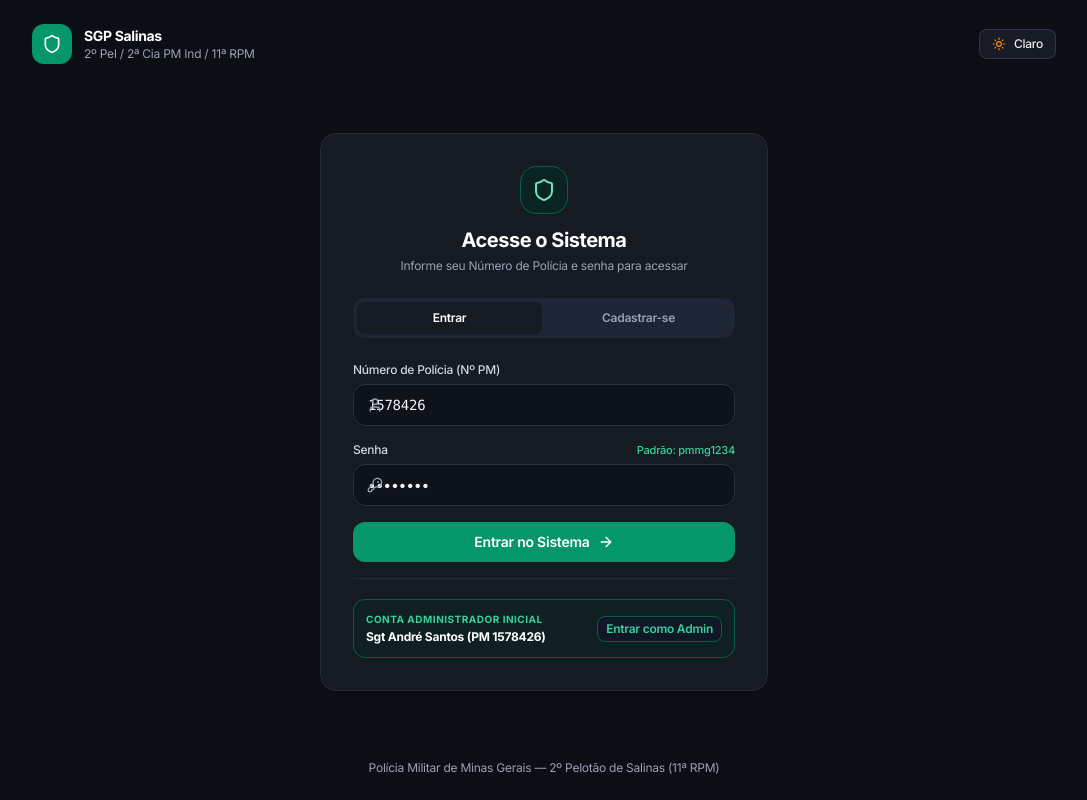
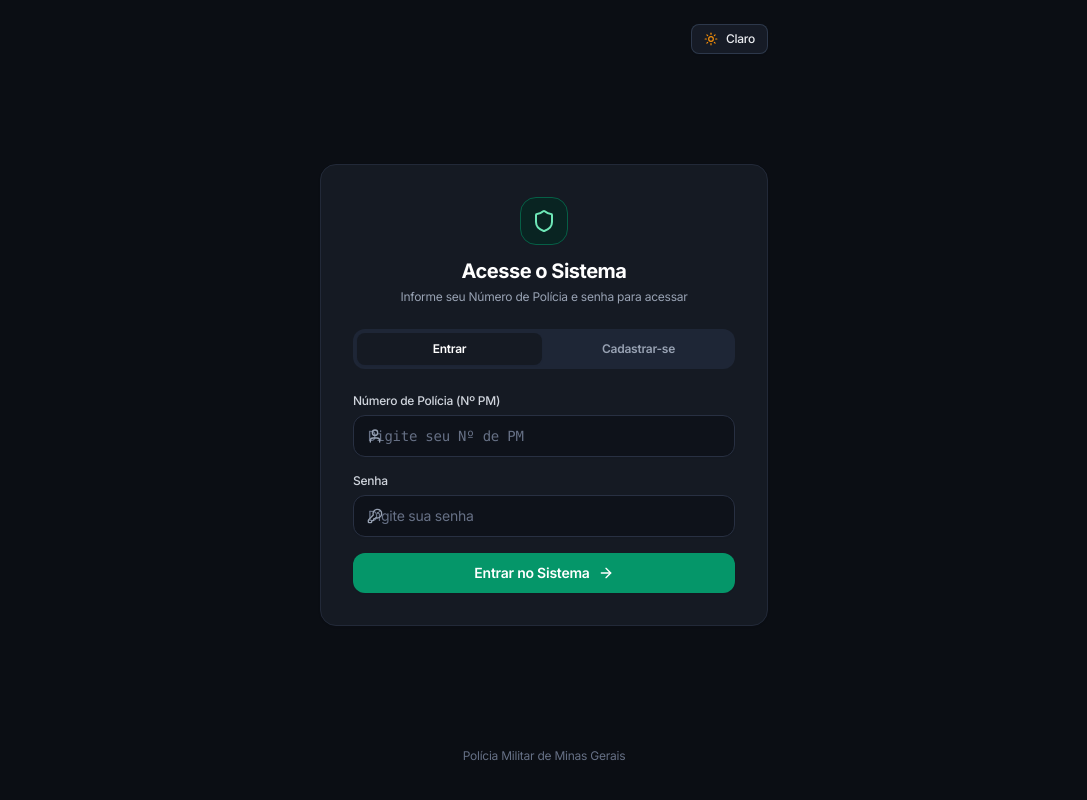
Before and after one commit to sistemapelsalinas-svg/Sistema_Pel_Salinas, a Next.js app: page /login in a window 1280 px wide. Shown: the whole page, without its empty margins (96-1183 px from the left). Built offline with nearby package versions, Linux system fonts and the light colour scheme.

Commit message:
feat(auth): clean login and register view, remove pre-filled admin credentials, remove equipe selection in self-register, apply Inter font

```diff
--- a/src/app/dashboard/usuarios/page.tsx
+++ b/src/app/dashboard/usuarios/page.tsx
@@ -105,7 +105,7 @@ export default function GestaoUsuariosPage() {
     u.nome_completo.toLowerCase().includes(searchTerm.toLowerCase()) ||
     u.nome_guerra.toLowerCase().includes(searchTerm.toLowerCase()) ||
     u.numero_pm.includes(searchTerm) ||
-    u.equipe_padrao.toLowerCase().includes(searchTerm.toLowerCase())
+    (u.equipe_padrao || '').toLowerCase().includes(searchTerm.toLowerCase())
   );
 
   return (
--- a/src/app/login/page.tsx
+++ b/src/app/login/page.tsx
@@ -2,34 +2,32 @@
 
 import React, { useState } from 'react';
 import { useAuth } from '@/lib/auth-context';
-import { Shield, KeyRound, User, ArrowRight, AlertCircle, Sparkles, UserPlus, Phone, Lock } from 'lucide-react';
+import { Shield, KeyRound, User, ArrowRight, AlertCircle, UserPlus, Phone, Lock } from 'lucide-react';
 import { ThemeToggle } from '@/components/theme-toggle';
-import { DEFAULT_TEAMS } from '@/lib/mock-data';
 import { UserRole } from '@/lib/types';
 
 export default function LoginPage() {
   const { login, register } = useAuth();
   const [activeTab, setActiveTab] = useState<'LOGIN' | 'CADASTRO'>('LOGIN');
 
-  // Login Form
-  const [numeroPm, setNumeroPm] = useState('1578426');
-  const [password, setPassword] = useState('pmmg1234');
+  // Login Form (100% limpo, sem pré-preenchimento)
+  const [numeroPm, setNumeroPm] = useState('');
+  const [password, setPassword] = useState('');
   const [error, setError] = useState('');
   const [loading, setLoading] = useState(false);
 
-  // Cadastro Form
+  // Cadastro Form (Sem especificação de equipe)
   const [cadGraduacao, setCadGraduacao] = useState('Sd');
   const [cadNomeGuerra, setCadNomeGuerra] = useState('');
   const [cadNomeCompleto, setCadNomeCompleto] = useState('');
   const [cadNumeroPm, setCadNumeroPm] = useState('');
   const [cadWhatsapp, setCadWhatsapp] = useState('');
-  const [cadEquipe, setCadEquipe] = useState('ALFA 1');
   const [cadPassword, setCadPassword] = useState('');
 
   const handleLoginSubmit = async (e: React.FormEvent) => {
     e.preventDefault();
     if (!numeroPm.trim()) {
-      setError('Por favor, informe seu Número de PM.');
+      setError('Por favor, informe seu Número de Polícia.');
       return;
     }
 
@@ -61,7 +59,6 @@ export default function LoginPage() {
       whatsapp: cadWhatsapp.trim() || '38999990000',
       password_hash: cadPassword.trim(),
       role: 'EQUIPE' as UserRole,
-      equipe_padrao: cadEquipe,
       primeiro_acesso: false,
       ativo: true
     });
@@ -73,24 +70,15 @@ export default function LoginPage() {
   };
 
   return (
-    <div className="min-h-screen bg-[#F4F5F7] dark:bg-[#0B0E14] flex flex-col justify-between p-4 sm:p-6 text-gray-900 dark:text-gray-100 relative">
+    <div className="min-h-screen bg-[#F4F5F7] dark:bg-[#0B0E14] flex flex-col justify-between p-4 sm:p-6 text-gray-900 dark:text-gray-100 font-sans relative">
 
-      {/* Top Bar */}
-      <div className="flex items-center justify-between z-10 max-w-5xl mx-auto w-full">
-        <div className="flex items-center gap-3">
-          <div className="w-10 h-10 rounded-xl bg-gray-950 dark:bg-emerald-600 text-white flex items-center justify-center shadow-xs">
-            <Shield className="w-5 h-5" />
-          </div>
-          <div>
-            <h1 className="font-bold text-sm tracking-tight text-gray-900 dark:text-white">SGP Salinas</h1>
-            <p className="text-xs text-gray-500 dark:text-gray-400">2º Pel / 2ª Cia PM Ind / 11ª RPM</p>
-          </div>
-        </div>
+      {/* Top Bar Limpo (Apenas Alternador de Tema) */}
+      <div className="flex items-center justify-end z-10 max-w-md mx-auto w-full">
         <ThemeToggle />
       </div>
 
-      {/* Main Card (Untitled UI Style) */}
-      <div className="max-w-md w-full mx-auto my-8 z-10">
+      {/* Main Card */}
+      <div className="max-w-md w-full mx-auto my-auto py-6 z-10">
         <div className="untitled-card p-8 shadow-sm">
 
           <div className="text-center mb-6">
@@ -98,12 +86,12 @@ export default function LoginPage() {
               <Shield className="w-6 h-6" />
             </div>
             <h2 className="text-xl font-bold text-gray-900 dark:text-white tracking-tight">
-              {activeTab === 'LOGIN' ? 'Acesse o Sistema' : 'Novo Cadastro Militar'}
+              {activeTab === 'LOGIN' ? 'Acesse o Sistema' : 'Novo Cadastro'}
             </h2>
             <p className="text-xs text-gray-500 dark:text-gray-400 mt-1">
               {activeTab === 'LOGIN'
                 ? 'Informe seu Número de Polícia e senha para acessar'
-                : 'Cadastre seus dados para acesso ao 2º Pelotão de Salinas'}
+                : 'Preencha seus dados para criar sua conta de acesso'}
             </p>
           </div>
 
@@ -141,7 +129,7 @@ export default function LoginPage() {
           )}
 
           {activeTab === 'LOGIN' ? (
-            /* Formulário de Login */
+            /* Formulário de Login Limpo */
             <form onSubmit={handleLoginSubmit} className="space-y-4">
               <div>
                 <label className="block text-xs font-medium text-gray-700 dark:text-gray-300 mb-1.5">
@@ -151,22 +139,20 @@ export default function LoginPage() {
                   <User className="w-4 h-4 text-gray-400 absolute left-3.5 top-1/2 -translate-y-1/2" />
                   <input
                     type="text"
-                    placeholder="Ex: 1578426"
+                    placeholder="Digite seu Nº de PM"
                     value={numeroPm}
                     onChange={(e) => setNumeroPm(e.target.value)}
                     className="untitled-input pl-10 font-mono"
                     required
+                    autoComplete="username"
                   />
                 </div>
               </div>
 
               <div>
-                <div className="flex items-center justify-between mb-1.5">
-                  <label className="text-xs font-medium text-gray-700 dark:text-gray-300">
+                <label className="block text-xs font-medium text-gray-700 dark:text-gray-300 mb-1.5">
                   Senha
                 </label>
-                  <span className="text-[11px] text-emerald-600 dark:text-emerald-400 font-medium">Padrão: pmmg1234</span>
-                </div>
                 <div className="relative">
                   <KeyRound className="w-4 h-4 text-gray-400 absolute left-3.5 top-1/2 -translate-y-1/2" />
                   <input
@@ -175,6 +161,8 @@ export default function LoginPage() {
                     value={password}
                     onChange={(e) => setPassword(e.target.value)}
                     className="untitled-input pl-10"
+                    required
+                    autoComplete="current-password"
                   />
                 </div>
               </div>
@@ -193,32 +181,10 @@ export default function LoginPage() {
                   </>
                 )}
               </button>
-
-              {/* Card Conta Inicial Admin */}
-              <div className="mt-6 pt-5 border-t border-gray-100 dark:border-[#222938]">
-                <button
-                  type="button"
-                  onClick={() => { setNumeroPm('1578426'); setPassword('pmmg1234'); }}
-                  className="w-full p-3 rounded-xl bg-emerald-50/70 hover:bg-emerald-100/70 dark:bg-emerald-950/30 dark:hover:bg-emerald-950/50 border border-emerald-200 dark:border-emerald-800 text-left transition-all flex items-center justify-between"
-                >
-                  <div className="space-y-0.5">
-                    <span className="text-[10px] font-bold text-emerald-700 dark:text-emerald-400 uppercase tracking-wider block">
-                      Conta Administrador Inicial
-                    </span>
-                    <p className="text-xs font-bold text-gray-900 dark:text-white">
-                      Sgt André Santos (PM 1578426)
-                    </p>
-                  </div>
-                  <span className="text-xs font-semibold text-emerald-700 dark:text-emerald-400 bg-white dark:bg-gray-900 px-2 py-1 rounded-lg border border-emerald-200 dark:border-emerald-800 shadow-xs">
-                    Entrar como Admin
-                  </span>
-                </button>
-              </div>
-
             </form>
           ) : (
-            /* Formulário de Cadastro */
-            <form onSubmit={handleRegisterSubmit} className="space-y-3 text-xs">
+            /* Formulário de Novo Cadastro (Sem especificação de equipe) */
+            <form onSubmit={handleRegisterSubmit} className="space-y-3.5 text-xs">
               <div className="grid grid-cols-3 gap-2">
                 <div>
                   <label className="block font-medium text-gray-700 dark:text-gray-300 mb-1">Graduação *</label>
@@ -284,30 +250,16 @@ export default function LoginPage() {
                 </div>
               </div>
 
-              <div className="grid grid-cols-2 gap-2">
-                <div>
-                  <label className="block font-medium text-gray-700 dark:text-gray-300 mb-1">Equipe</label>
-                  <select
-                    value={cadEquipe}
-                    onChange={(e) => setCadEquipe(e.target.value)}
-                    className="untitled-input"
-                  >
-                    {DEFAULT_TEAMS.map(t => (
-                      <option key={t} value={t}>{t}</option>
-                    ))}
-                  </select>
-                </div>
               <div>
                 <label className="block font-medium text-gray-700 dark:text-gray-300 mb-1">Senha de Acesso *</label>
                 <input
                   type="password"
-                    placeholder="Crie uma senha"
+                  placeholder="Crie uma senha de acesso"
                   value={cadPassword}
                   onChange={(e) => setCadPassword(e.target.value)}
                   className="untitled-input"
                   required
                 />
-                </div>
               </div>
 
               <button
@@ -331,8 +283,8 @@ export default function LoginPage() {
       </div>
 
       {/* Footer */}
-      <div className="text-center text-xs text-gray-500 dark:text-gray-400 z-10">
-        <p>Polícia Militar de Minas Gerais — 2º Pelotão de Salinas (11ª RPM)</p>
+      <div className="text-center text-xs text-gray-400 dark:text-gray-500 py-3 z-10">
+        <p>Polícia Militar de Minas Gerais</p>
       </div>
 
     </div>
--- a/src/lib/types.ts
+++ b/src/lib/types.ts
@@ -15,7 +15,7 @@ export interface UserProfile {
   whatsapp: string;
   password_hash?: string;
   role: UserRole;
-  equipe_padrao: string;
+  equipe_padrao?: string;
   primeiro_acesso: boolean;
   ativo: boolean;
   created_at: string;
```
Lines whose indentation alone changed are shown as unchanged.
